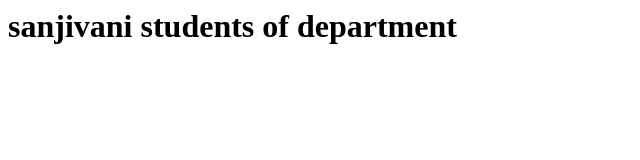
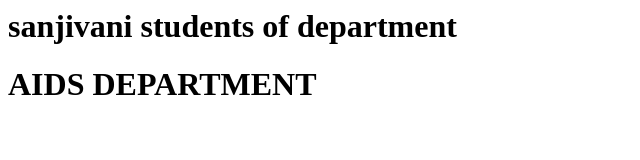
Before and after one commit to KanchanDoifode123/sanjivani, a plain HTML site: page index.html in a window 1280 px wide. Shown: the whole page, without its empty margins (0-640 px from the left). Drawn offline with Linux system fonts and the light colour scheme.

Commit message:
add 2nd line

```diff
--- a/index.html
+++ b/index.html
@@ -1,6 +1,6 @@
 <html>
 <body>
 <h1>sanjivani students of department </h1>
-</h1>
+<h1>AIDS DEPARTMENT </h1>
 </html>
 </body>
```
